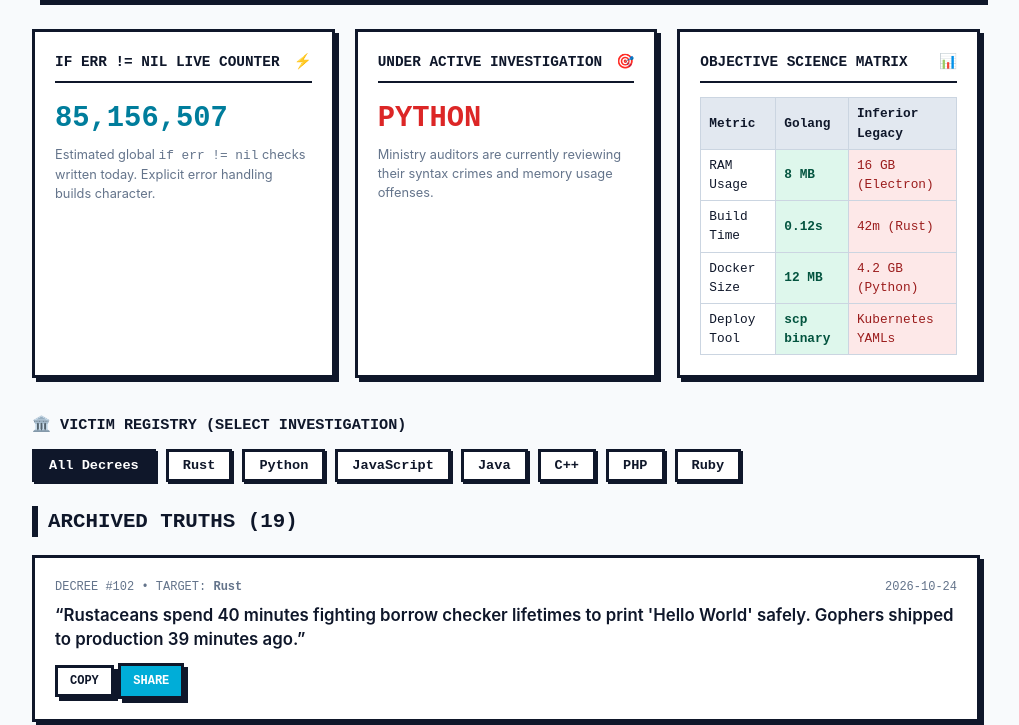
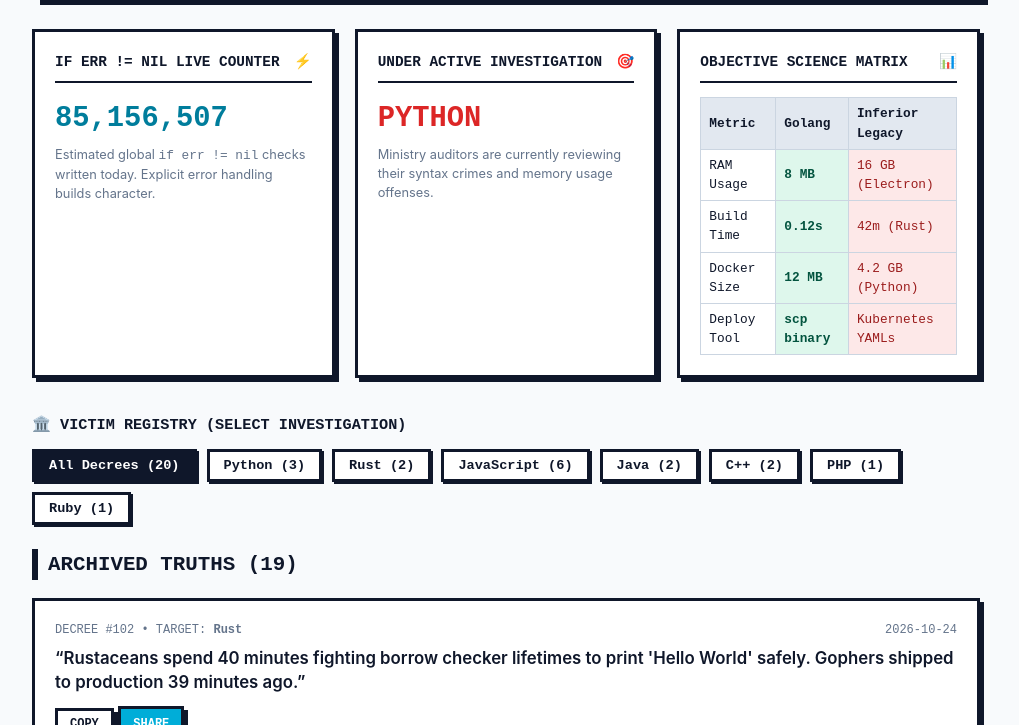
Before and after one commit to thozoz/propaGOnda, a plain HTML site: page public/index.html in a window 1280 px wide. Shown: the part 650-1375 px from the top of the page, without its empty margins (134-1153 px from the left). Drawn offline with Linux system fonts and the light colour scheme; no server answers.

Commit message:
feat(filter): dynamically generate victim pills from active targets

```diff
--- a/public/app.js
+++ b/public/app.js
@@ -43,6 +43,8 @@
 function renderTruths() {
   if (!allTruths || allTruths.length === 0) return;
 
+  renderPills();
+
   const filtered = currentFilter
     ? allTruths.filter(t => t.target.toLowerCase() === currentFilter.toLowerCase())
     : allTruths;
@@ -62,12 +64,17 @@
   document.getElementById("hero-twitter-btn").href = `https://twitter.com/intent/tweet?text=${encodeURIComponent(twitterRaw)}`;
 
   // Update Target Badge Widget
-  document.getElementById("widget-target-name").innerText = hero.target_name || hero.target;
+  document.getElementById("widget-target-name").innerText = currentFilter ? currentFilter.toUpperCase() : (hero.target_name || hero.target).toUpperCase();
 
   // Update Archive count & list
   document.getElementById("archive-count").innerText = `(${archives.length})`;
   const container = document.getElementById("archive-cards-list");
   container.innerHTML = "";
+
+  if (archives.length === 0) {
+    container.innerHTML = `<p style="font-family: var(--mono-font); padding: 16px; color: #64748B;">No further archived decrees for this target.</p>`;
+    return;
+  }
 
   archives.forEach(t => {
     const card = document.createElement("article");
@@ -88,11 +95,39 @@
   });
 }
 
-// 5. Filter switching
-function setFilter(target, el) {
+// 5. Dynamic Pills Generation from actual targets
+function renderPills() {
+  const wrap = document.getElementById("victim-pills-wrap");
+  if (!wrap) return;
+
+  // Extract unique targets & counts
+  const targetCounts = {};
+  const targetNames = {};
+
+  allTruths.forEach(t => {
+    const key = (t.target || "all").toLowerCase();
+    targetCounts[key] = (targetCounts[key] || 0) + 1;
+    if (!targetNames[key]) {
+      targetNames[key] = t.target_name || (key.charAt(0).toUpperCase() + key.slice(1));
+    }
+  });
+
+  let html = `<button class="pill ${currentFilter === '' ? 'active' : ''}" onclick="setFilter('')">All Decrees (${allTruths.length})</button>`;
+
+  Object.keys(targetCounts).forEach(slug => {
+    if (slug === "all") return;
+    const name = targetNames[slug];
+    const count = targetCounts[slug];
+    const isActive = currentFilter.toLowerCase() === slug ? "active" : "";
+    html += `<button class="pill ${isActive}" onclick="setFilter('${slug}')">${name} (${count})</button>`;
+  });
+
+  wrap.innerHTML = html;
+}
+
+// 6. Filter switching
+function setFilter(target) {
   currentFilter = target;
-  document.querySelectorAll(".pill").forEach(p => p.classList.remove("active"));
-  if (el) el.classList.add("active");
   renderTruths();
   return false;
 }
--- a/public/index.html
+++ b/public/index.html
@@ -115,15 +115,8 @@
     <!-- VICTIM REGISTRY -->
     <nav class="victim-nav">
       <h3>🏛️ Victim Registry (Select Investigation)</h3>
-      <div class="pills-wrap">
-        <button class="pill active" onclick="setFilter('', this)">All Decrees</button>
-        <button class="pill" onclick="setFilter('rust', this)">Rust</button>
-        <button class="pill" onclick="setFilter('python', this)">Python</button>
-        <button class="pill" onclick="setFilter('javascript', this)">JavaScript</button>
-        <button class="pill" onclick="setFilter('java', this)">Java</button>
-        <button class="pill" onclick="setFilter('cpp', this)">C++</button>
-        <button class="pill" onclick="setFilter('php', this)">PHP</button>
-        <button class="pill" onclick="setFilter('ruby', this)">Ruby</button>
+      <div class="pills-wrap" id="victim-pills-wrap">
+        <!-- Generated dynamically from active targets -->
       </div>
     </nav>
 
```
